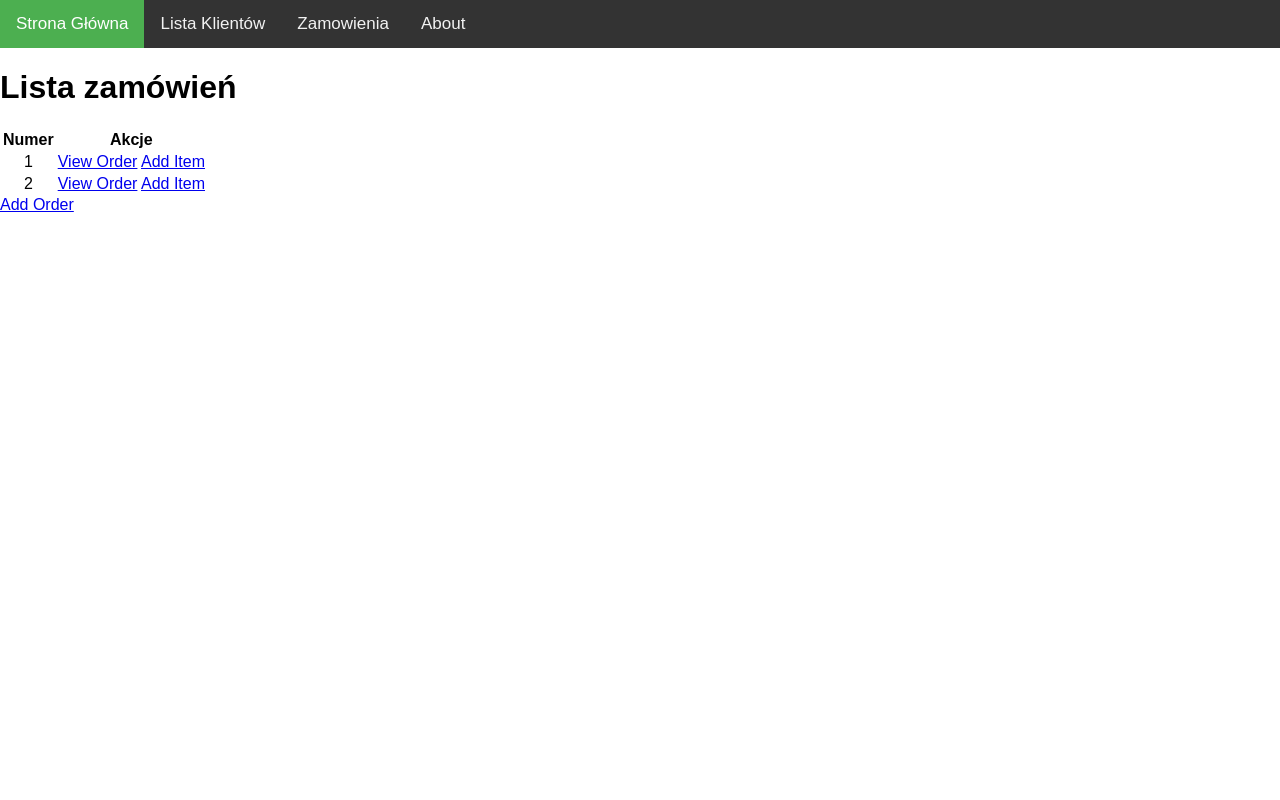
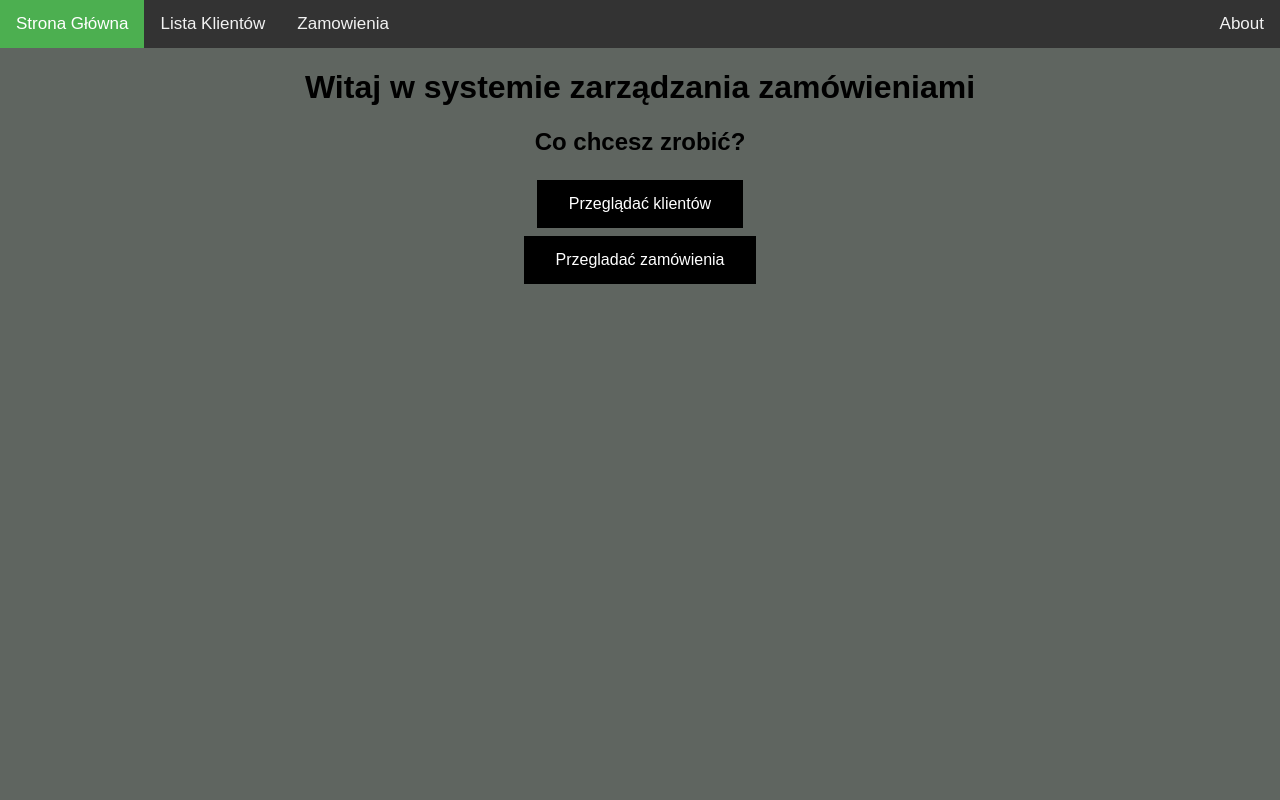
Before and after one commit to MateuszBa/BubbleSystem, a Django app: page / in a window 1280 px wide. Run offline with Django 3.2, Linux system fonts and the light colour scheme; data comes from the database, SQL or seed files in the repository.

Commit message:
New "Main site" and new css

```diff
--- a/BubbleSystem/urls.py
+++ b/BubbleSystem/urls.py
@@ -12,4 +12,5 @@ urlpatterns = [
     path('clients/<str:Client_Name>/', views.Client_detail, name='Client_detail'),
     path('clients/<str:Client_Name>/<int:Order_Id>', views.Client_order_detail, name='client_order_detail'),
     path('orders', views.orders, name='orders'),
+    path('<int:Order_Id>/usun', views.usun, name='usun'),
 ]
--- a/zamowienia/forms.py
+++ b/zamowienia/forms.py
@@ -6,3 +6,9 @@ class NameForm(forms.ModelForm):
     class Meta:
         model = Order
         fields = ('Order_Id','Item_Name', 'Catalog_Id','Item_Cost' ,'Client_Name')
+
+class delete(forms.ModelForm):
+
+    class Meta:
+        model = Order
+        fields = ('Item_Name',)
--- a/zamowienia/static/zamowienia/style.css
+++ b/zamowienia/static/zamowienia/style.css
@@ -1,6 +1,7 @@
 body {
   margin: 0;
   font-family: Arial, Helvetica, sans-serif;
+  background-color: #5F6560;
 }
 
 .topnav {
@@ -17,6 +18,10 @@ body {
   font-size: 17px;
 }
 
+.topnav a.about{
+  float: right;
+}
+
 .topnav a:hover {
   background-color: #ddd;
   color: black;
@@ -30,3 +35,32 @@ body {
 th, td, tr{
     text-align: center;
 }
+
+.nav {
+  overflow: hidden;
+  text-align: center;
+}
+
+.nav a {
+  color: black;
+  text-align: center;
+  padding: 14px 16px;
+  text-decoration: none;
+  font-size: 17px;
+}
+
+h1, h2 {
+  text-align: center;
+}
+.button {
+  border: none;
+  padding: 15px 32px;
+  text-align: center;
+  text-decoration: none;
+  display: inline-block;
+  font-size: 16px;
+  margin: 4px 2px;
+  cursor: pointer;
+  background-color: black;
+  color: white;
+}
--- a/zamowienia/templates/zamowienia/base.html
+++ b/zamowienia/templates/zamowienia/base.html
@@ -11,7 +11,7 @@
   <a class="active" href="{% url 'index' %}">Strona Główna</a>
   <a href="{% url 'clients' %}">Lista Klientów</a>
   <a href="{% url 'orders' %}">Zamowienia</a>
-  <a href="#about">About</a>
+  <a class="about" href="#about">About</a>
 </div>
 {% block content %}
 {% endblock %}
--- a/zamowienia/templates/zamowienia/detail.html
+++ b/zamowienia/templates/zamowienia/detail.html
@@ -25,4 +25,5 @@
 </table>
 <p><strong>Lączna wartosc zamowienia to: </strong>{{ suma.Item_Cost__sum }}</p>
 <a href="#" onclick="history.go(-1)">Powrót</a>
+<a href="{% url 'usun' suma.Order_Id %}">Usun</a>
 {% endblock %}
--- a/zamowienia/templates/zamowienia/index.html
+++ b/zamowienia/templates/zamowienia/index.html
@@ -1,25 +1,23 @@
-{% extends 'zamowienia/base.html' %}
+<html lang="pl">
+<head>
+    <meta charset="UTF-8">
+    <title>Lista zamówień</title>
+    {% load static %}
 
-{% block content %}
-<h1>Lista zamówień</h1>
-{% if orders %}
-<table>
-    <thead>
-    <th>Numer</th>
-    <th>Akcje</th>
-    </thead>
-    <tbody>
-
-{% for OrderId in orders %}
-    <tr>
-    <td>{{ OrderId.OrderId}}</td>
-    <td><a href="{% url 'detail' OrderId.OrderId %}">View Order</a> <a href="{% url 'additem' OrderId.OrderId %}">Add Item</a></td>
-    </tr>
-{% endfor %}
-    </tbody>
-</table>
-{% else %}
-    <p>Brak zamówień</p>
-{% endif %}
-<a href="addorder/">Add Order</a>
-{% endblock %}
+<link rel="stylesheet" type="text/css" href="{% static 'zamowienia/style.css' %}">
+</head>
+<body>
+<div class="topnav">
+  <a class="active" href="{% url 'index' %}">Strona Główna</a>
+  <a href="{% url 'clients' %}">Lista Klientów</a>
+  <a href="{% url 'orders' %}">Zamowienia</a>
+  <a class="about" href="#about">About</a>
+</div>
+<h1>Witaj w systemie zarządzania zamówieniami</h1>
+<h2>Co chcesz zrobić?</h2>
+<div class="nav">
+    <button class="button" onclick="location.href='clients'" type="button">Przeglądać klientów</button><br>
+    <button class="button" onclick="location.href='orders'" type="button">Przegladać zamówienia</button>
+</div>
+</body>
+</html>
--- a/zamowienia/urls.py
+++ b/zamowienia/urls.py
@@ -11,4 +11,5 @@ urlpatterns = [
     path('clients/<str:Client_Name>/', views.Client_detail, name='Client_detail'),
     path('clients/<str:Client_Name>/<int:Order_Id>', views.Client_order_detail, name='client_order_detail'),
     path('orders', views.orders, name='orders'),
+    path('<int:Order_Id>/usun', views.usun, name='usun'),
 ]
--- a/zamowienia/views.py
+++ b/zamowienia/views.py
@@ -1,6 +1,6 @@
 from django.shortcuts import render, redirect
 from django.http import HttpResponse, HttpResponseRedirect
-from .forms import NameForm
+from .forms import NameForm, delete
 from django.db.models import Sum
 from django.urls import reverse
 
@@ -36,9 +36,10 @@ def additem(request, Order_Id):
 
     return render(request, 'zamowienia/additem.html', {'form': form})
 
-def usun(request):
-    #item = Order.objects.filter(Order_Id__OrderId=Order_Id)
-    return render(request, 'zamowienia/delete.html')
+def usun(request, Order_Id):
+    item = Order.objects.filter(Order_Id__OrderId=Order_Id)
+    deletes = delete(request.POST)
+    return render(request, 'zamowienia/delete.html', {'deletes': deletes})
 
 def Clients(request):
     List_of_CLients = Order.objects.values('Client_Name__Name').annotate(Sum('Client_Name'))
```
